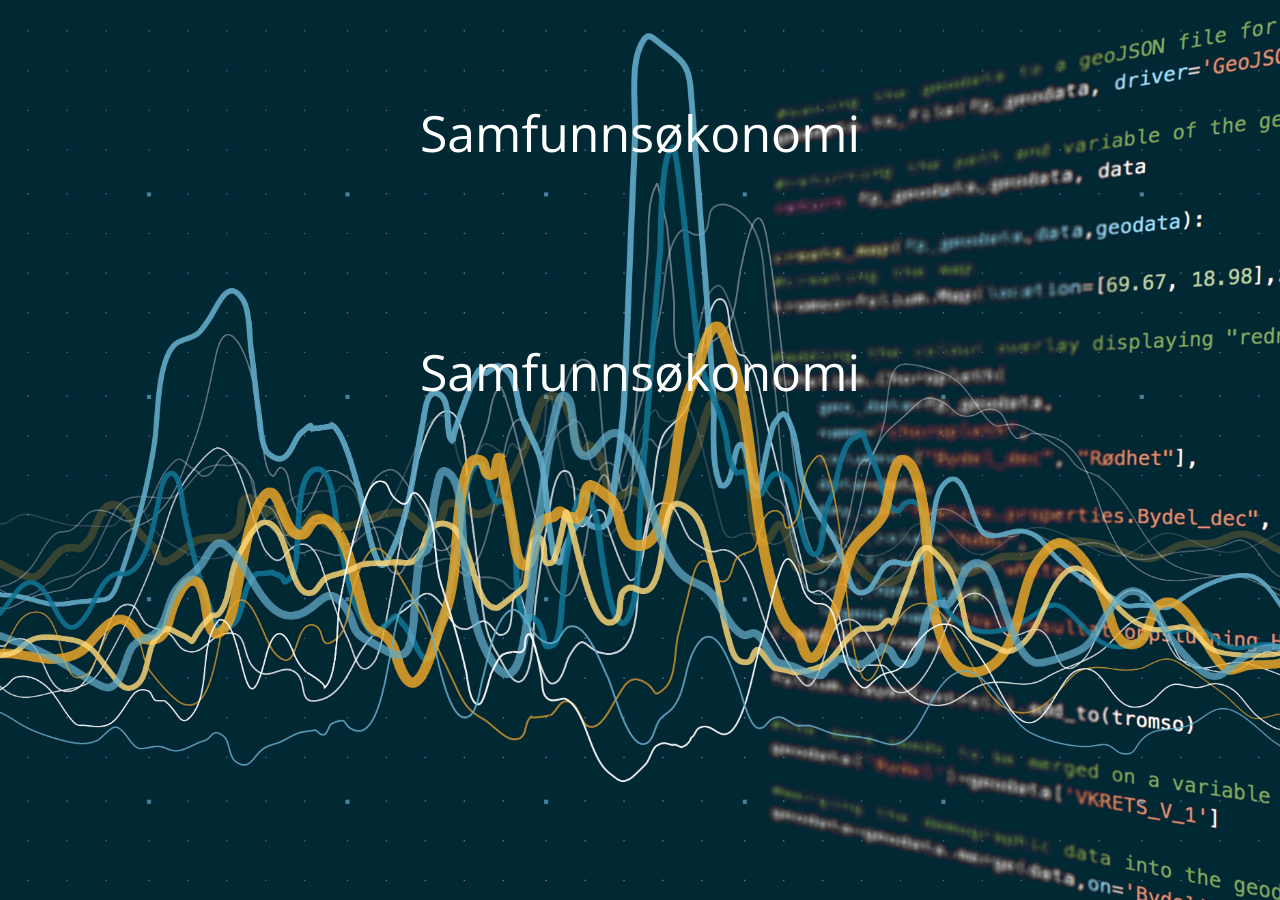
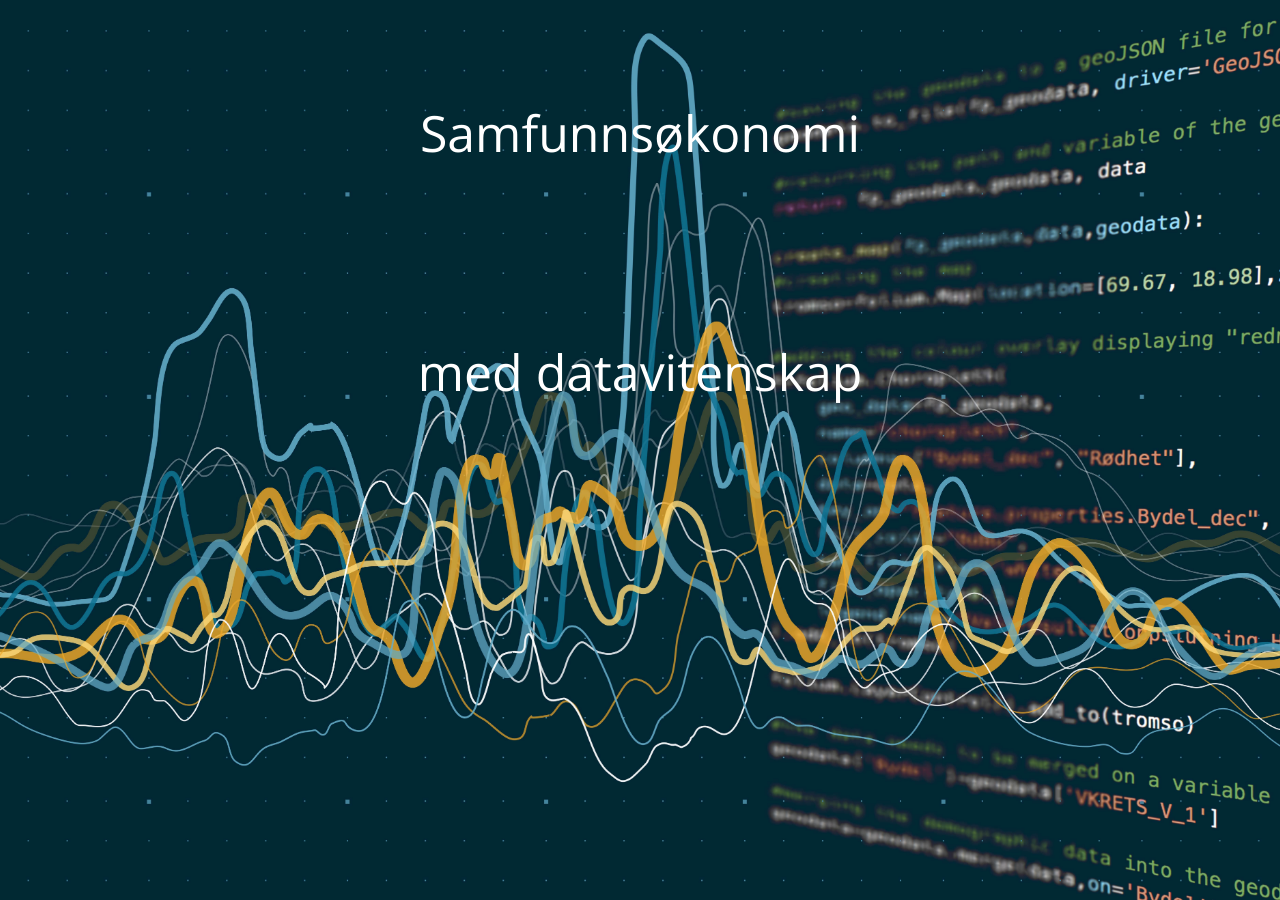
Before and after one commit to uit-econ/uit-econ.github.io, a Jekyll site: the page built from index.md, in a window 1280 px wide and 900 px high. Built offline with Jekyll 4.4.1, drawn with Linux system fonts in a browser that asks for light colours.

Commit message:
Update navheader.html

```diff
--- a/_includes/navheader.html
+++ b/_includes/navheader.html
@@ -39,7 +39,7 @@
 
 	   <div class="" id="masthead-undertitle">
 	 {%- if site.data.sitetext[site.locale].header.undertitle -%}
-        <div class="">{{ site.data.sitetext[site.locale].header.title | markdownify }}</div>
+        <div class="">{{ site.data.sitetext[site.locale].header.undertitle | markdownify }}</div>
 	  {%- endif -%}
 
 	  {%- if site.data.sitetext[site.locale].header.text -%}
```
